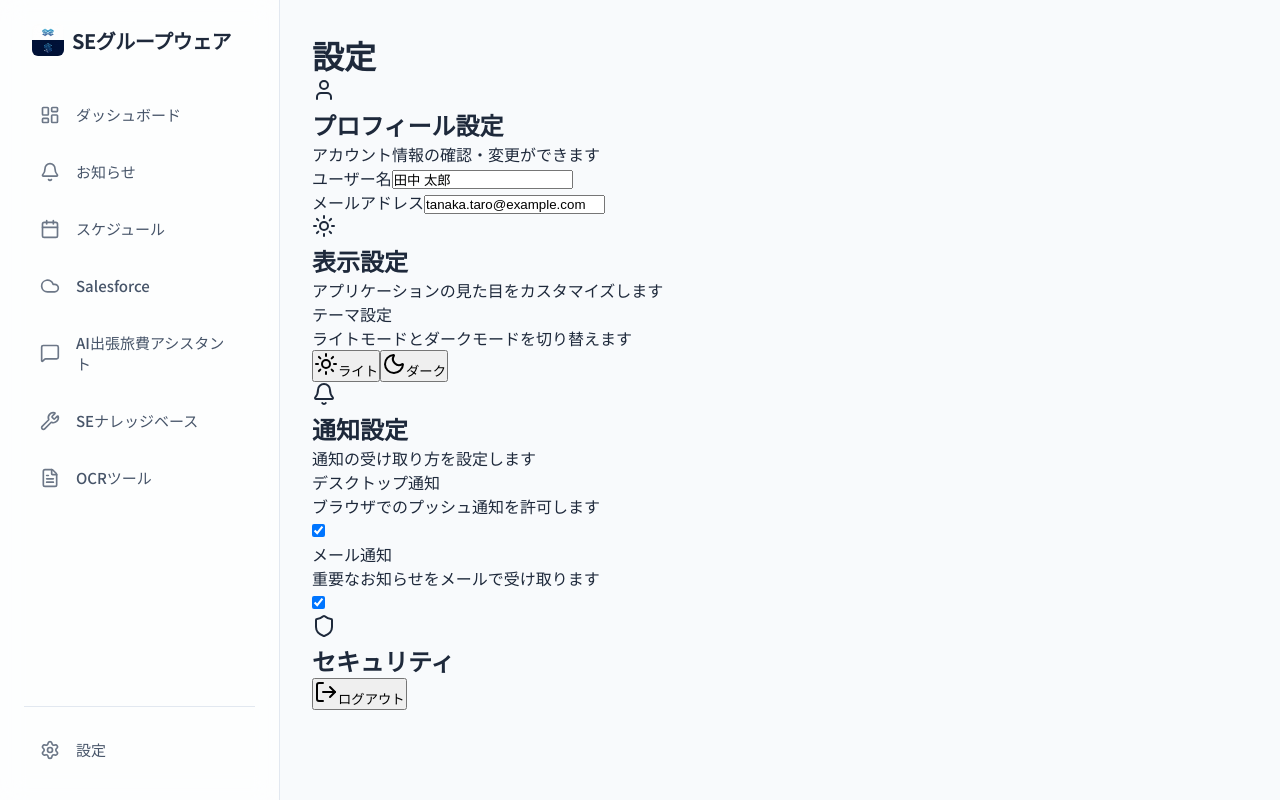
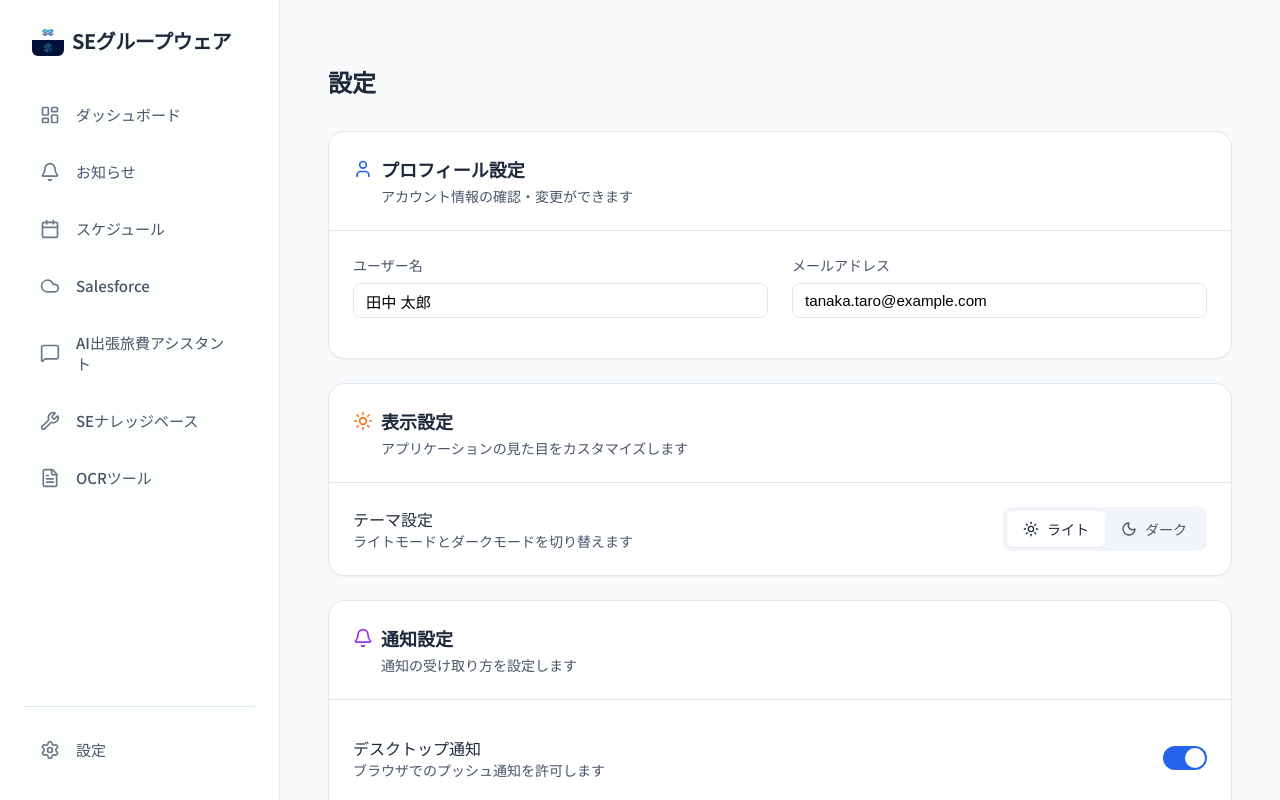
Before and after one commit to tianzhongyoushi178/SEgroupware, a Next.js app: page /settings in a window 1280 px wide. Shown: the top 800 px of the page. Built offline with nearby package versions, Linux system fonts and the light colour scheme.

Commit message:
fix: Apply CSS Modules to settings page for better styling

```diff
--- /dev/null
+++ b/src/app/settings/page.module.css
@@ -0,0 +1,223 @@
+.container {
+    max-width: 64rem;
+    margin: 0 auto;
+    padding: 2rem 1rem;
+}
+
+.pageTitle {
+    font-size: 1.5rem;
+    font-weight: 700;
+    color: var(--text-main);
+    margin-bottom: 2rem;
+}
+
+.sectionSpace {
+    display: flex;
+    flex-direction: column;
+    gap: 1.5rem;
+}
+
+.section {
+    background: var(--surface);
+    border-radius: var(--radius-lg);
+    box-shadow: var(--shadow-sm);
+    border: 1px solid var(--border);
+    overflow: hidden;
+}
+
+.sectionHeader {
+    padding: 1.5rem;
+    border-bottom: 1px solid var(--border);
+}
+
+.headerContent {
+    display: flex;
+    align-items: center;
+    gap: 0.5rem;
+    margin-bottom: 0.25rem;
+}
+
+.sectionTitle {
+    font-size: 1.125rem;
+    font-weight: 600;
+    color: var(--text-main);
+}
+
+.sectionDescription {
+    font-size: 0.875rem;
+    color: var(--text-secondary);
+    margin-left: 1.75rem;
+}
+
+.content {
+    padding: 1.5rem;
+}
+
+.grid {
+    display: grid;
+    grid-template-columns: 1fr;
+    gap: 1.5rem;
+}
+
+@media (min-width: 768px) {
+    .grid {
+        grid-template-columns: 1fr 1fr;
+    }
+}
+
+.formGroup {
+    margin-bottom: 1rem;
+}
+
+.label {
+    display: block;
+    font-size: 0.875rem;
+    font-weight: 500;
+    color: var(--text-secondary);
+    margin-bottom: 0.5rem;
+}
+
+.input {
+    width: 100%;
+    padding: 0.5rem 0.75rem;
+    border: 1px solid var(--border);
+    border-radius: var(--radius-md);
+    outline: none;
+    transition: all 0.2s;
+    font-size: 0.95rem;
+}
+
+.input:focus {
+    border-color: var(--primary);
+    box-shadow: 0 0 0 3px rgba(37, 99, 235, 0.1);
+}
+
+.row {
+    display: flex;
+    align-items: center;
+    justify-content: space-between;
+}
+
+.themeToggle {
+    display: flex;
+    background: #f1f5f9;
+    padding: 0.25rem;
+    border-radius: var(--radius-md);
+}
+
+.themeButton {
+    display: flex;
+    align-items: center;
+    gap: 0.5rem;
+    padding: 0.5rem 1rem;
+    border-radius: var(--radius-sm);
+    font-size: 0.875rem;
+    font-weight: 500;
+    border: none;
+    cursor: pointer;
+    transition: all 0.2s;
+}
+
+.themeButtonActive {
+    background: white;
+    color: var(--text-main);
+    box-shadow: var(--shadow-sm);
+}
+
+.themeButtonInactive {
+    background: transparent;
+    color: var(--text-secondary);
+}
+
+.themeButtonInactive:hover {
+    color: var(--text-main);
+}
+
+.toggleRow {
+    display: flex;
+    align-items: center;
+    justify-content: space-between;
+    padding: 0.75rem 0;
+}
+
+.divider {
+    height: 1px;
+    background: var(--border);
+    margin: 0.5rem 0;
+}
+
+.toggleText {
+    font-weight: 500;
+    color: var(--text-main);
+    display: block;
+}
+
+.toggleSubtext {
+    font-size: 0.875rem;
+    color: var(--text-secondary);
+    display: block;
+}
+
+.logoutButton {
+    display: flex;
+    align-items: center;
+    gap: 0.5rem;
+    color: var(--error);
+    font-weight: 500;
+    background: transparent;
+    border: none;
+    cursor: pointer;
+    padding: 0.5rem;
+    border-radius: var(--radius-md);
+    transition: background 0.2s;
+}
+
+.logoutButton:hover {
+    background: #fef2f2;
+}
+
+/* Checkbox Toggle Style */
+.switch {
+    position: relative;
+    display: inline-block;
+    width: 44px;
+    height: 24px;
+}
+
+.switch input {
+    opacity: 0;
+    width: 0;
+    height: 0;
+}
+
+.slider {
+    position: absolute;
+    cursor: pointer;
+    top: 0;
+    left: 0;
+    right: 0;
+    bottom: 0;
+    background-color: #cbd5e1;
+    transition: .4s;
+    border-radius: 34px;
+}
+
+.slider:before {
+    position: absolute;
+    content: "";
+    height: 20px;
+    width: 20px;
+    left: 2px;
+    bottom: 2px;
+    background-color: white;
+    transition: .4s;
+    border-radius: 50%;
+}
+
+input:checked+.slider {
+    background-color: var(--primary);
+}
+
+input:checked+.slider:before {
+    transform: translateX(20px);
+}
--- a/src/app/settings/page.tsx
+++ b/src/app/settings/page.tsx
@@ -2,38 +2,39 @@
 
 import React from 'react';
 import { User, Bell, Moon, Sun, Shield, LogOut } from 'lucide-react';
+import styles from './page.module.css';
 
 export default function SettingsPage() {
     return (
-        <div className="max-w-4xl mx-auto py-8 px-4">
-            <h1 className="text-2xl font-bold text-gray-900 mb-8">設定</h1>
+        <div className={styles.container}>
+            <h1 className={styles.pageTitle}>設定</h1>
 
-            <div className="space-y-6">
+            <div className={styles.sectionSpace}>
                 {/* プロフィール設定 */}
-                <section className="bg-white rounded-xl shadow-sm border border-gray-200 overflow-hidden">
-                    <div className="p-6 border-b border-gray-200">
-                        <div className="flex items-center gap-2 mb-1">
-                            <User className="w-5 h-5 text-blue-600" />
-                            <h2 className="text-lg font-semibold text-gray-900">プロフィール設定</h2>
+                <section className={styles.section}>
+                    <div className={styles.sectionHeader}>
+                        <div className={styles.headerContent}>
+                            <User size={20} className="text-blue-600" style={{ color: '#2563eb' }} />
+                            <h2 className={styles.sectionTitle}>プロフィール設定</h2>
                         </div>
-                        <p className="text-sm text-gray-500 ml-7">アカウント情報の確認・変更ができます</p>
+                        <p className={styles.sectionDescription}>アカウント情報の確認・変更ができます</p>
                     </div>
-                    <div className="p-6 space-y-4">
-                        <div className="grid grid-cols-1 md:grid-cols-2 gap-6">
-                            <div>
-                                <label className="block text-sm font-medium text-gray-700 mb-1">ユーザー名</label>
+                    <div className={styles.content}>
+                        <div className={styles.grid}>
+                            <div className={styles.formGroup}>
+                                <label className={styles.label}>ユーザー名</label>
                                 <input
                                     type="text"
                                     defaultValue="田中 太郎"
-                                    className="w-full px-3 py-2 border border-gray-300 rounded-lg focus:ring-2 focus:ring-blue-500 focus:border-blue-500 outline-none transition-colors"
+                                    className={styles.input}
                                 />
                             </div>
-                            <div>
-                                <label className="block text-sm font-medium text-gray-700 mb-1">メールアドレス</label>
+                            <div className={styles.formGroup}>
+                                <label className={styles.label}>メールアドレス</label>
                                 <input
                                     type="email"
                                     defaultValue="tanaka.taro@example.com"
-                                    className="w-full px-3 py-2 border border-gray-300 rounded-lg focus:ring-2 focus:ring-blue-500 focus:border-blue-500 outline-none transition-colors"
+                                    className={styles.input}
                                 />
                             </div>
                         </div>
@@ -41,27 +42,27 @@ export default function SettingsPage() {
                 </section>
 
                 {/* 表示設定 */}
-                <section className="bg-white rounded-xl shadow-sm border border-gray-200 overflow-hidden">
-                    <div className="p-6 border-b border-gray-200">
-                        <div className="flex items-center gap-2 mb-1">
-                            <Sun className="w-5 h-5 text-orange-500" />
-                            <h2 className="text-lg font-semibold text-gray-900">表示設定</h2>
+                <section className={styles.section}>
+                    <div className={styles.sectionHeader}>
+                        <div className={styles.headerContent}>
+                            <Sun size={20} style={{ color: '#f97316' }} />
+                            <h2 className={styles.sectionTitle}>表示設定</h2>
                         </div>
-                        <p className="text-sm text-gray-500 ml-7">アプリケーションの見た目をカスタマイズします</p>
+                        <p className={styles.sectionDescription}>アプリケーションの見た目をカスタマイズします</p>
                     </div>
-                    <div className="p-6">
-                        <div className="flex items-center justify-between">
+                    <div className={styles.content}>
+                        <div className={styles.row}>
                             <div>
-                                <p className="font-medium text-gray-900">テーマ設定</p>
-                                <p className="text-sm text-gray-500">ライトモードとダークモードを切り替えます</p>
+                                <p className={styles.toggleText}>テーマ設定</p>
+                                <p className={styles.toggleSubtext}>ライトモードとダークモードを切り替えます</p>
                             </div>
-                            <div className="flex bg-gray-100 p-1 rounded-lg">
-                                <button className="px-4 py-2 bg-white rounded-md shadow-sm text-sm font-medium text-gray-900 flex items-center gap-2">
-                                    <Sun className="w-4 h-4" />
+                            <div className={styles.themeToggle}>
+                                <button className={`${styles.themeButton} ${styles.themeButtonActive}`}>
+                                    <Sun size={16} />
                                     ライト
                                 </button>
-                                <button className="px-4 py-2 text-sm font-medium text-gray-500 flex items-center gap-2 hover:text-gray-900">
-                                    <Moon className="w-4 h-4" />
+                                <button className={`${styles.themeButton} ${styles.themeButtonInactive}`}>
+                                    <Moon size={16} />
                                     ダーク
                                 </button>
                             </div>
@@ -70,50 +71,50 @@ export default function SettingsPage() {
                 </section>
 
                 {/* 通知設定 */}
-                <section className="bg-white rounded-xl shadow-sm border border-gray-200 overflow-hidden">
-                    <div className="p-6 border-b border-gray-200">
-                        <div className="flex items-center gap-2 mb-1">
-                            <Bell className="w-5 h-5 text-purple-600" />
-                            <h2 className="text-lg font-semibold text-gray-900">通知設定</h2>
+                <section className={styles.section}>
+                    <div className={styles.sectionHeader}>
+                        <div className={styles.headerContent}>
+                            <Bell size={20} style={{ color: '#9333ea' }} />
+                            <h2 className={styles.sectionTitle}>通知設定</h2>
                         </div>
-                        <p className="text-sm text-gray-500 ml-7">通知の受け取り方を設定します</p>
+                        <p className={styles.sectionDescription}>通知の受け取り方を設定します</p>
                     </div>
-                    <div className="p-6 space-y-4">
-                        <div className="flex items-center justify-between py-2">
+                    <div className={styles.content}>
+                        <div className={styles.toggleRow}>
                             <div>
-                                <p className="font-medium text-gray-900">デスクトップ通知</p>
-                                <p className="text-sm text-gray-500">ブラウザでのプッシュ通知を許可します</p>
+                                <p className={styles.toggleText}>デスクトップ通知</p>
+                                <p className={styles.toggleSubtext}>ブラウザでのプッシュ通知を許可します</p>
                             </div>
-                            <label className="relative inline-flex items-center cursor-pointer">
-                                <input type="checkbox" className="sr-only peer" defaultChecked />
-                                <div className="w-11 h-6 bg-gray-200 peer-focus:outline-none peer-focus:ring-4 peer-focus:ring-blue-300 rounded-full peer peer-checked:after:translate-x-full peer-checked:after:border-white after:content-[''] after:absolute after:top-[2px] after:left-[2px] after:bg-white after:border-gray-300 after:border after:rounded-full after:h-5 after:w-5 after:transition-all peer-checked:bg-blue-600"></div>
+                            <label className={styles.switch}>
+                                <input type="checkbox" defaultChecked />
+                                <span className={styles.slider}></span>
                             </label>
                         </div>
-                        <div className="border-t border-gray-100 my-2"></div>
-                        <div className="flex items-center justify-between py-2">
+                        <div className={styles.divider}></div>
+                        <div className={styles.toggleRow}>
                             <div>
-                                <p className="font-medium text-gray-900">メール通知</p>
-                                <p className="text-sm text-gray-500">重要なお知らせをメールで受け取ります</p>
+                                <p className={styles.toggleText}>メール通知</p>
+                                <p className={styles.toggleSubtext}>重要なお知らせをメールで受け取ります</p>
                             </div>
-                            <label className="relative inline-flex items-center cursor-pointer">
-                                <input type="checkbox" className="sr-only peer" defaultChecked />
-                                <div className="w-11 h-6 bg-gray-200 peer-focus:outline-none peer-focus:ring-4 peer-focus:ring-blue-300 rounded-full peer peer-checked:after:translate-x-full peer-checked:after:border-white after:content-[''] after:absolute after:top-[2px] after:left-[2px] after:bg-white after:border-gray-300 after:border after:rounded-full after:h-5 after:w-5 after:transition-all peer-checked:bg-blue-600"></div>
+                            <label className={styles.switch}>
+                                <input type="checkbox" defaultChecked />
+                                <span className={styles.slider}></span>
                             </label>
                         </div>
                     </div>
                 </section>
 
                 {/* その他 */}
-                <section className="bg-white rounded-xl shadow-sm border border-gray-200 overflow-hidden">
-                    <div className="p-6 border-b border-gray-200">
-                        <div className="flex items-center gap-2 mb-1">
-                            <Shield className="w-5 h-5 text-green-600" />
-                            <h2 className="text-lg font-semibold text-gray-900">セキュリティ</h2>
+                <section className={styles.section}>
+                    <div className={styles.sectionHeader}>
+                        <div className={styles.headerContent}>
+                            <Shield size={20} style={{ color: '#16a34a' }} />
+                            <h2 className={styles.sectionTitle}>セキュリティ</h2>
                         </div>
                     </div>
-                    <div className="p-6">
-                        <button className="flex items-center gap-2 text-red-600 hover:text-red-700 font-medium transition-colors">
-                            <LogOut className="w-5 h-5" />
+                    <div className={styles.content}>
+                        <button className={styles.logoutButton}>
+                            <LogOut size={20} />
                             ログアウト
                         </button>
                     </div>
```
